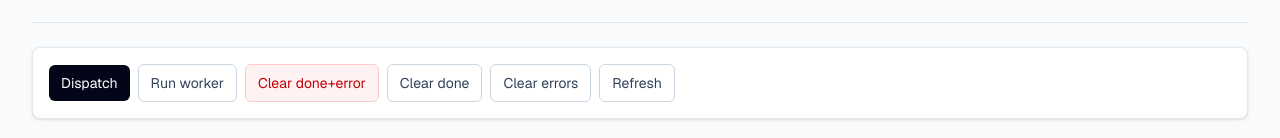
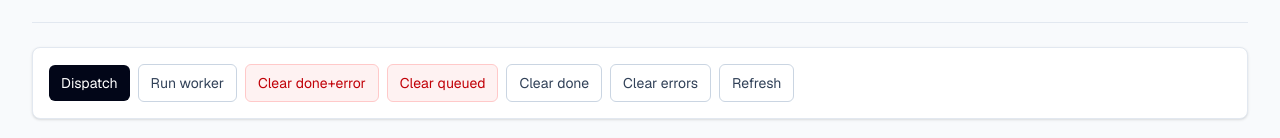
Before and after one commit to therealaibigman/news-aggregator, a Next.js app: page /settings/jobs in a window 1280 px wide. Shown: the part 159-297 px from the top of the page. Built offline with nearby package versions, Linux system fonts and the light colour scheme; no server answers; the database is empty.

Commit message:
feat: add queued job clearing

```diff
--- /dev/null
+++ b/src/app/api/jobs/clear-queued/route.ts
@@ -0,0 +1,8 @@
+import { db } from '@/server/db';
+import * as schema from '@/server/db/schema';
+import { eq } from 'drizzle-orm';
+
+export async function POST() {
+  const rows = await db.delete(schema.jobs).where(eq(schema.jobs.status, 'queued')).returning({ id: schema.jobs.id });
+  return Response.json({ ok: true, deleted: rows.length });
+}
--- a/src/app/settings/jobs/components/JobsClient.tsx
+++ b/src/app/settings/jobs/components/JobsClient.tsx
@@ -70,6 +70,16 @@ export function JobsClient() {
     await load();
   }
 
+  async function clearQueued() {
+    if (!window.confirm('Clear all queued jobs? Running jobs will be left alone.')) return;
+
+    setMsg(null);
+    const res = await fetch('/api/jobs/clear-queued', { method: 'POST' });
+    const data = (await res.json()) as { deleted?: number };
+    setMsg(`Cleared queued jobs${typeof data.deleted === 'number' ? ` (${data.deleted})` : ''}`);
+    await load();
+  }
+
   async function retry(jobId: string) {
     setMsg(null);
     await fetch('/api/jobs/retry', {
@@ -93,6 +103,9 @@ export function JobsClient() {
         </button>
         <button className="rounded-md border border-red-200 bg-red-50 px-3 py-2 font-medium text-red-700 hover:bg-red-100" onClick={clear}>
           Clear done+error
+        </button>
+        <button className="rounded-md border border-red-200 bg-red-50 px-3 py-2 font-medium text-red-700 hover:bg-red-100" onClick={clearQueued}>
+          Clear queued
         </button>
         <button className="rounded-md border border-slate-300 px-3 py-2 font-medium text-slate-700 hover:bg-slate-50" onClick={clearDone}>
           Clear done
```
